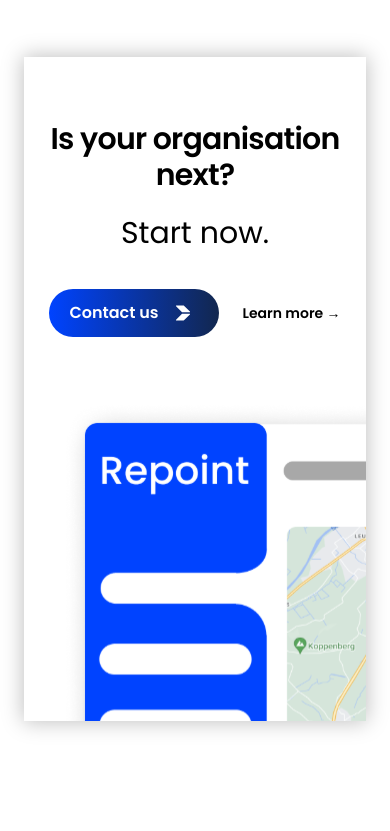
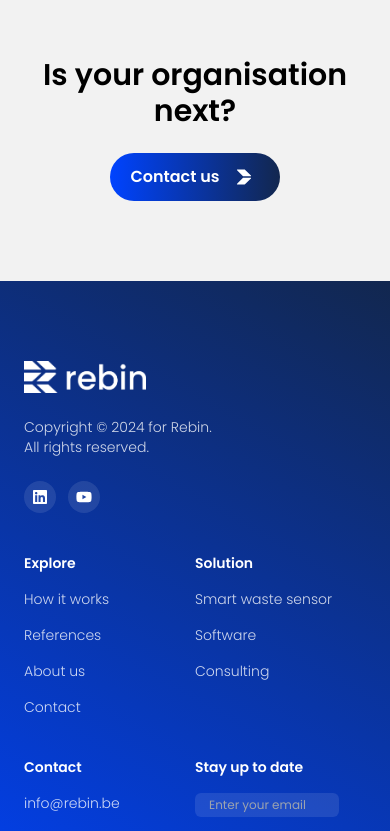
Before and after one commit to Rebin-Inc/rebin-website, a React (Create React App) app: page / in a window 390 px wide. Shown: the part 6820-7651 px from the top of the page. Built offline with nearby package versions, Linux system fonts and the light colour scheme.

Commit message:
update call to action

```diff
--- a/src/components/CallToAction.js
+++ b/src/components/CallToAction.js
@@ -4,40 +4,20 @@ import Repoint from "../assets/images/fourStepApproach/repoint.svg"
 
 const CallToAction = () => {
   return (
-    <div className="">
-      <div className="mx-auto py-24 sm:py-32">
-        <div className="bg-white relative isolate overflow-hidden  px-6 pt-16 shadow-around sm:rounded-3xl sm:px-16 md:pt-24 lg:flex lg:gap-x-20 lg:px-24 lg:pt-0">
-
-          <div className="mx-auto max-w-md text-center lg:mx-0 lg:flex-auto lg:py-32 lg:text-left">
-            <h2 className="text-3xl font-bold tracking-tight sm:text-4xl">
+    <section className="text-center h-80">
+      <div className="bg-rebin-grey absolute h-80 w-full min-w-max left-0 -z-10">
+      </div>
+      <div className="text-center space-y-6 pt-24">
+        <h2 className="text-3xl font-bold">
           Is your organisation next?
         </h2>
-            <p className="mt-6 text-3xl leading-8 ">
-              Start now.
-            </p>
-            <div className="mt-10 flex items-center justify-center gap-x-6 lg:justify-start">
         <button className="relative inline-flex items-center justify-center space-x-2 px-5 rounded-full p-2 bg-gradient font-bold text-white focus:outline-none focus:ring-2 focus:ring-inset focus:ring-white">
           <span className="sr-only">Contact us</span>
           Contact us
           <img src={ArrowRightWhite} alt="Rebin Arrow" className="w-8" />
         </button>
-              <a href="#" className="text-sm font-semibold leading-6 text-black">
-                Learn more <span aria-hidden="true">→</span>
-              </a>
       </div>
-          </div>
-          <div className="relative mt-16 h-80 lg:mt-8">
-            <img
-              className="absolute left-0 top-0 w-[57rem] max-w-none rounded-md bg-white/5 ring-1 ring-white/10"
-              src={Repoint}
-              alt="App screenshot"
-              width={1824}
-              height={1080}
-            />
-          </div>
-        </div>
-      </div>
-    </div>
+    </section>
   )
 };
 
--- a/src/index.css
+++ b/src/index.css
@@ -11,6 +11,7 @@ main {
   padding: 1.5rem;
   margin-left: auto;
   margin-right: auto;
+  padding-bottom: 0;
 }
 
 .bg-gradient {
--- a/src/pages/home/Home.js
+++ b/src/pages/home/Home.js
@@ -12,7 +12,7 @@ import SmartCity from "../../assets/videos/smart_city.MP4";
 
 const Home = () => {
   return (
-    <main className="space-y-20 md:my-16">
+    <main className="space-y-20 md:mt-16 pb-0">
       <div className="grid grid-cols-1 md:grid-cols-2">
         <div className="flex flex-col order-3 md:order-1 space-y-6">
           <h1 className="mt-8 font-bold text-4xl md:text-5xl">
```
Lines whose indentation alone changed are shown as unchanged.
